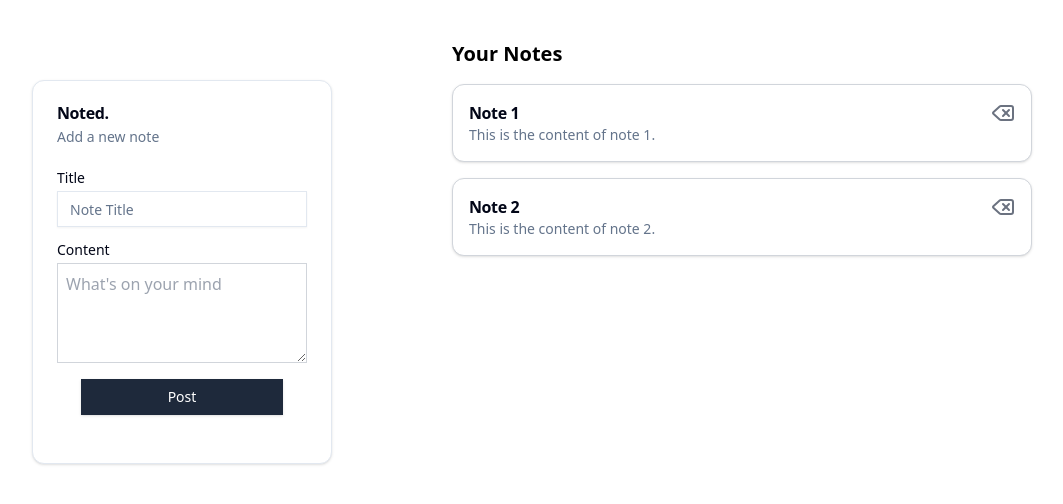
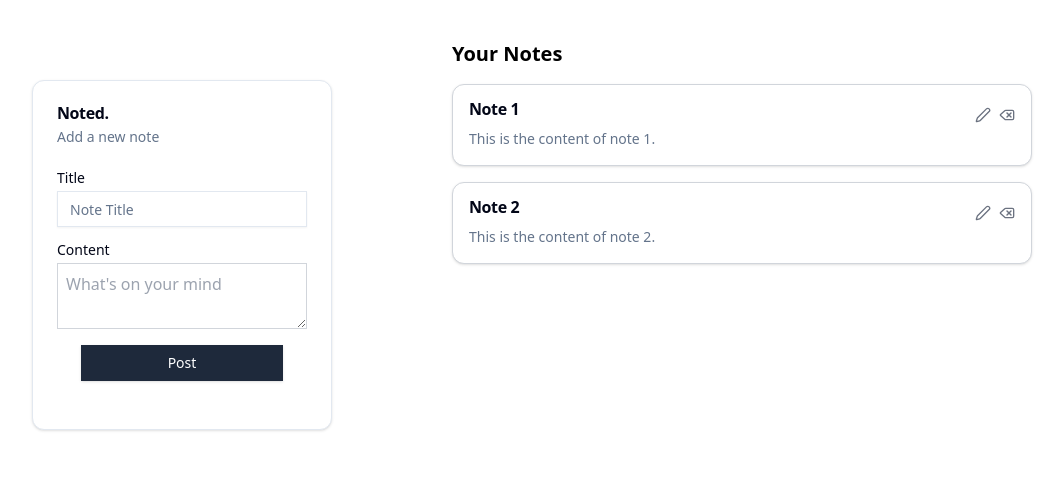
Before and after one commit to sameer2006-s/Noted, a React (Vite) app in the folder noted-app-ui/noted/: page / in a window 1280 px wide. Shown: the top 504 px of the page, without its empty margins (48-1111 px from the left). Built offline with nearby package versions, Linux system fonts and the light colour scheme.

Commit message:
ui edits , Noted gif

```diff
--- a/noted-app-ui/noted/src/App.tsx
+++ b/noted-app-ui/noted/src/App.tsx
@@ -3,7 +3,7 @@ import { Card, CardTitle, CardDescription, CardFooter, CardHeader, CardContent }
 import { Button } from "@/components/ui/button";
 import { Input } from "@/components/ui/input";
 import { Label } from "@/components/ui/label";
-import { DeleteIcon } from "lucide-react";
+import { DeleteIcon, Edit2Icon } from "lucide-react";
 
 const App: React.FC = () => {
 
@@ -13,6 +13,8 @@ const App: React.FC = () => {
   const [title, setTitle] = useState<string>("");
   const [content, setContent] = useState<string>("");
   const [selectedNote, setSelectedNote] = useState<Note | null>(null);
+  const [showPhoto, setShowPhoto] = useState<boolean>(false);
+
 
   // Handler for form submission
   const handleSubmit = (e: React.FormEvent) => {
@@ -25,6 +27,14 @@ const App: React.FC = () => {
       setNotes([...notes, newNote]);
       setTitle("");
       setContent("");
+
+    //   const randomIndex = Math.floor(Math.random() * images.length); // Get a random index
+    // setCurrentImage(images[randomIndex]); // Set the selected random image
+
+      setShowPhoto(true);
+    setTimeout(() => {
+      setShowPhoto(false);
+    }, 1500);
 
   };
   const handleSelection = (note: Note) => {
@@ -73,7 +83,7 @@ const App: React.FC = () => {
                       id="content"
                       placeholder="What's on your mind"
                       required
-                      className="h-[100px] p-2 border border-gray-300 rounded-md"
+                      className=" p-2 border border-gray-300 rounded-md"
                       value={content}
                       onChange={(e) => setContent(e.target.value)}
                     />
@@ -91,20 +101,37 @@ const App: React.FC = () => {
             </CardContent>
           </Card>
 
+
+          {showPhoto && (
+        <div className="fixed top-0 left-0 w-full h-full bg-black bg-opacity-50 flex items-center justify-center">
+          <img
+            src="https://media1.tenor.com/m/8oMZVK_7fEAAAAAd/spongebob-patrick.gif"
+            alt="Temporary Photo"
+            className="rounded-md w-80 h-80"
+          />
+        </div>
+      )}
+
+
+
       {/* Display existing notes */}
       <div className="w-full md:w-1/2 flex flex-col items-start">
           <h2 className="text-xl font-bold mb-4">Your Notes</h2>
           <div className="grid gap-4 w-full  pr-5">
           {notes.map((note, index) => (
-            <button onClick={()=>{handleSelection(note)}}>
                 <Card key={index} className="border border-gray-300 p-4">
                     <div className="flex items-center justify-between">
-                  <CardTitle>{note.title}</CardTitle>
-                  <DeleteIcon className="cursor-pointer text-gray-500 hover:text-red-500"/>
+                  <CardTitle className=" pb-3">{note.title}</CardTitle>
+                  <div className="flex flex-row gap-2">
+                  <button onClick={()=>{handleSelection(note)}}>
+                  <Edit2Icon className="w-4 h-4 text-gray-500 hover:text-blue-500 transition-all"/>
+                  </button>
+                  <DeleteIcon className="w-4 h-4 cursor-pointer text-gray-500 hover:text-red-500 transition-all"/>
+                  </div>
                     </div>
-                  <CardDescription className="text-left">{note.content}</CardDescription>
+
+                  <CardDescription className="text-left max-w-[400px] break-words">{note.content}</CardDescription>
                 </Card>
-                </button>
               ))}
           </div>
         </div>
```
